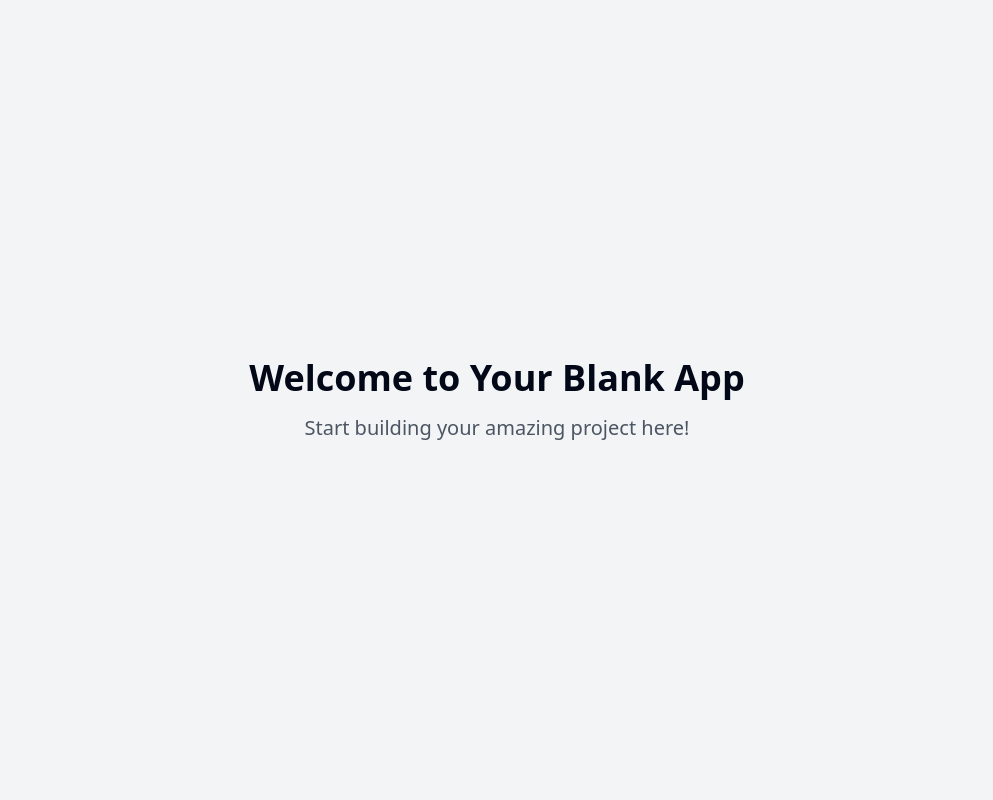
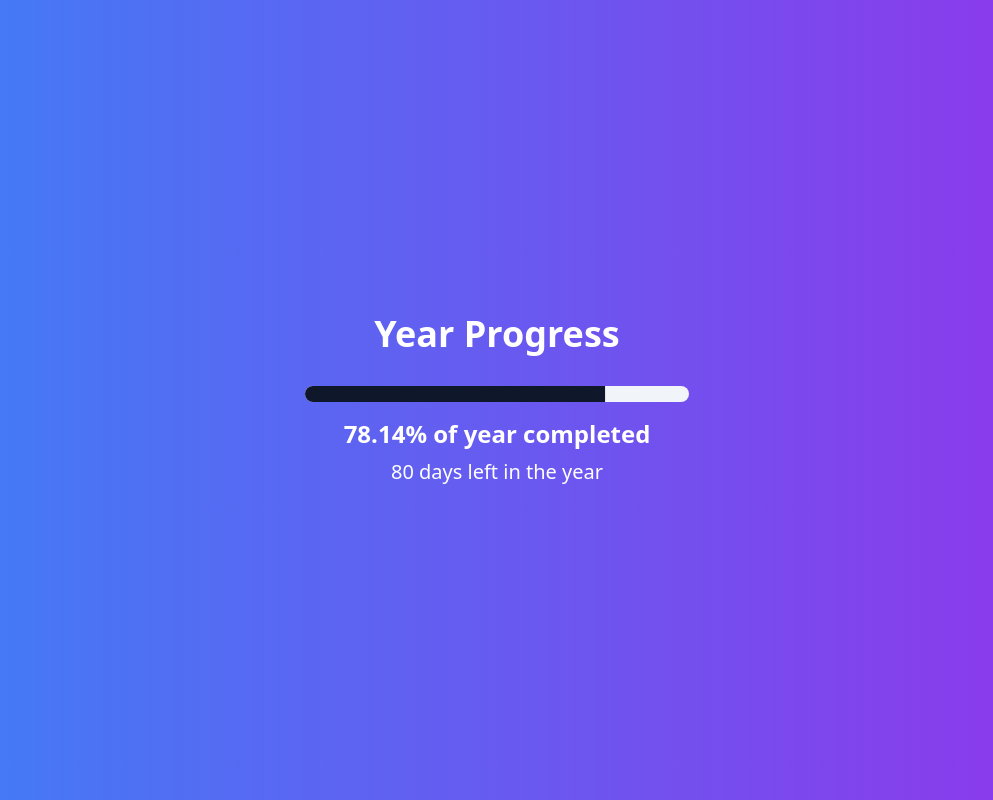
Before and after one commit to meharpalbasi/yearcountdown-visualizer, a React (Vite) app: page / in a window 1280 px wide. Shown: the whole page, without its empty margins (143-1136 px from the left). Built offline with nearby package versions, Linux system fonts and the light colour scheme.

Commit message:
Add year countdown feature
Implemented a frontend component that displays the remaining time in the current year. This feature allows users to easily visualize how much of the year is left.
[skip gpt_engineer]

```diff
--- a/src/App.jsx
+++ b/src/App.jsx
@@ -2,7 +2,7 @@ import { Toaster } from "@/components/ui/sonner";
 import { TooltipProvider } from "@/components/ui/tooltip";
 import { QueryClient, QueryClientProvider } from "@tanstack/react-query";
 import { BrowserRouter, Routes, Route } from "react-router-dom";
-import { navItems } from "./nav-items";
+import Index from "./pages/Index";
 
 const queryClient = new QueryClient();
 
@@ -12,9 +12,7 @@ const App = () => (
       <Toaster />
       <BrowserRouter>
         <Routes>
-          {navItems.map(({ to, page }) => (
-            <Route key={to} path={to} element={page} />
-          ))}
+          <Route path="/" element={<Index />} />
         </Routes>
       </BrowserRouter>
     </TooltipProvider>
--- /dev/null
+++ b/src/components/YearProgress.jsx
@@ -0,0 +1,38 @@
+import React, { useState, useEffect } from 'react';
+import { Progress } from "@/components/ui/progress";
+
+const YearProgress = () => {
+  const [progress, setProgress] = useState(0);
+  const [daysLeft, setDaysLeft] = useState(0);
+
+  useEffect(() => {
+    const calculateProgress = () => {
+      const now = new Date();
+      const start = new Date(now.getFullYear(), 0, 0);
+      const diff = now - start;
+      const oneDay = 1000 * 60 * 60 * 24;
+      const dayOfYear = Math.floor(diff / oneDay);
+
+      const totalDays = (new Date(now.getFullYear(), 11, 31) - start) / oneDay;
+      const progressPercentage = (dayOfYear / totalDays) * 100;
+
+      setProgress(progressPercentage);
+      setDaysLeft(Math.ceil(totalDays - dayOfYear));
+    };
+
+    calculateProgress();
+    const timer = setInterval(calculateProgress, 1000 * 60 * 60); // Update every hour
+
+    return () => clearInterval(timer);
+  }, []);
+
+  return (
+    <div className="w-80 sm:w-96">
+      <Progress value={progress} className="h-4 mb-4" />
+      <p className="text-2xl font-semibold mb-2">{progress.toFixed(2)}% of year completed</p>
+      <p className="text-xl">{daysLeft} days left in the year</p>
+    </div>
+  );
+};
+
+export default YearProgress;
--- a/src/pages/Index.jsx
+++ b/src/pages/Index.jsx
@@ -1,11 +1,12 @@
-// Update this page (the content is just a fallback if you fail to update the page)
+import React from 'react';
+import YearProgress from '../components/YearProgress';
 
 const Index = () => {
   return (
-    <div className="min-h-screen flex items-center justify-center bg-gray-100">
-      <div className="text-center">
-        <h1 className="text-4xl font-bold mb-4">Welcome to Your Blank App</h1>
-        <p className="text-xl text-gray-600">Start building your amazing project here!</p>
+    <div className="min-h-screen flex items-center justify-center bg-gradient-to-r from-blue-500 to-purple-600">
+      <div className="text-center text-white">
+        <h1 className="text-4xl font-bold mb-8">Year Progress</h1>
+        <YearProgress />
       </div>
     </div>
   );
```
Also changed, not shown: 1 other file (tests, documents, lock files or other folders).
